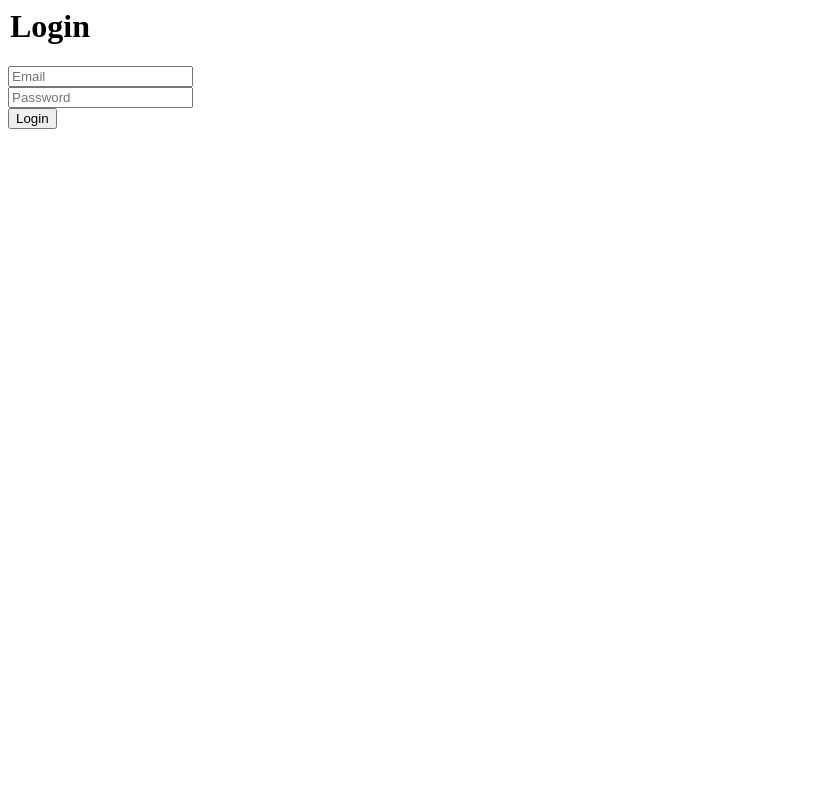
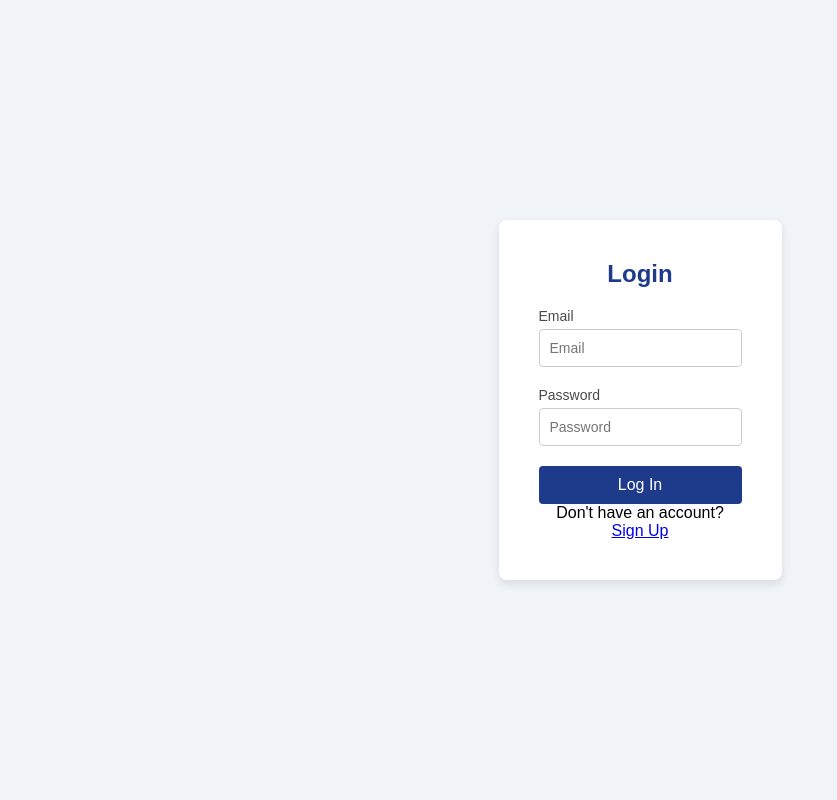
Before and after one commit to manvellllll/final_project1, a Django app: page /main_app/login/ in a window 1280 px wide. Shown: the whole page, without its empty margins (0-837 px from the left). Run offline with Django 5.2, Linux system fonts and the light colour scheme.

Commit message:
adding the login tamplate

```diff
--- a/service_market/main_app/templates/main_app/login.html
+++ b/service_market/main_app/templates/main_app/login.html
@@ -1,11 +1,30 @@
-<form action="{% url 'main_app:login' %}" method="post">
-    {% csrf_token %}
-    <legend><h1>Login</h1></legend>
-    {% if error_message %}<p><strong>{{ error_message }}</strong></p>{% endif %}
-
-    <input type="text" name="email" id="email" value="" placeholder="Email">
-    <br>
-    <input type="password" name="password" id="password" value="" placeholder="Password">
-    <br>
-    <input type="submit" value="Login">
-</form>
+{% load static %}
+    <form action="{% url 'main_app:login' %}" method="post">
+        {% csrf_token %}
+        <html lang="en">
+            <head>
+                <meta charset="UTF-8">
+                <meta name="viewport" content="width=device-width, initial-scale=1.0">
+                <title>Login Page</title>
+                <link rel="stylesheet" href="{% static 'css/style_login.css' %}">
+            </head>
+            <body>
+                <div class="login-container">
+                    <form class="login-form">
+                        <h2>Login</h2>
+                        <div class="input-group">
+                            <label for="email">Email</label>
+                            <input  type="text" name="email" id="email" value="" placeholder="Email">
+                        </div>
+                        <div class="input-group">
+                            <label for="password">Password</label>
+                            <input type="password" name="password" id="password" value="" placeholder="Password">
+                        </div>
+                        <button type="submit" class="login-btn">Log In</button>
+                    </form>
+                    <div class="signup-link">
+                        <p>Don't have an account?</p>
+                        <a href="{% url 'main_app:register' %}">Sign Up</a>
+                </div>
+            </body>
+            </html>
--- /dev/null
+++ b/service_market/main_app/templates/main_app/static/css/style_login.css
@@ -0,0 +1,71 @@
+/* Basic Reset */
+* {
+    margin: 0;
+    padding: 0;
+    box-sizing: border-box;
+}
+
+/* Background */
+body {
+    font-family: Arial, sans-serif;
+    background-color: #f0f4f8;
+    display: flex;
+    justify-content: center;
+    align-items: center;
+    height: 100vh;
+}
+
+/* Container */
+.login-container {
+    background-color: #ffffff;
+    padding: 40px;
+    border-radius: 8px;
+    box-shadow: 0 4px 8px rgba(0, 0, 0, 0.1);
+    width: 100%;
+    max-width: 400px;
+    text-align: center;
+}
+
+/* Heading */
+h2 {
+    color: #1e3a8a;
+    margin-bottom: 20px;
+}
+
+/* Input Group */
+.input-group {
+    margin-bottom: 20px;
+    text-align: left;
+}
+
+.input-group label {
+    font-size: 14px;
+    color: #4a4a4a;
+    display: block;
+    margin-bottom: 5px;
+}
+
+.input-group input {
+    width: 100%;
+    padding: 10px;
+    border: 1px solid #ccc;
+    border-radius: 4px;
+    font-size: 14px;
+}
+
+/* Button */
+.login-btn {
+    width: 100%;
+    padding: 10px;
+    background-color: #1e3a8a;
+    color: white;
+    border: none;
+    border-radius: 4px;
+    font-size: 16px;
+    cursor: pointer;
+    transition: background-color 0.3s ease;
+}
+
+.login-btn:hover {
+    background-color: #2563eb;
+}
```
